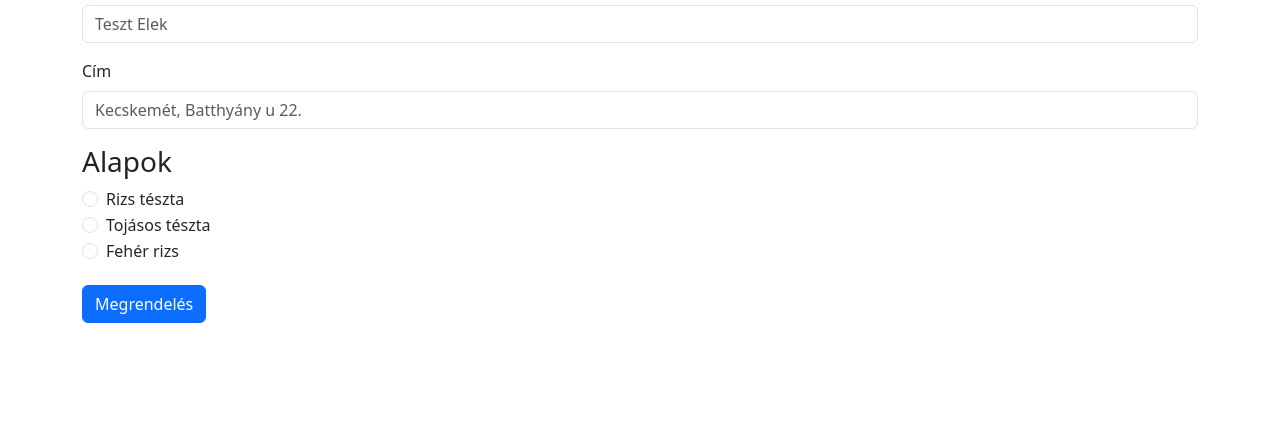
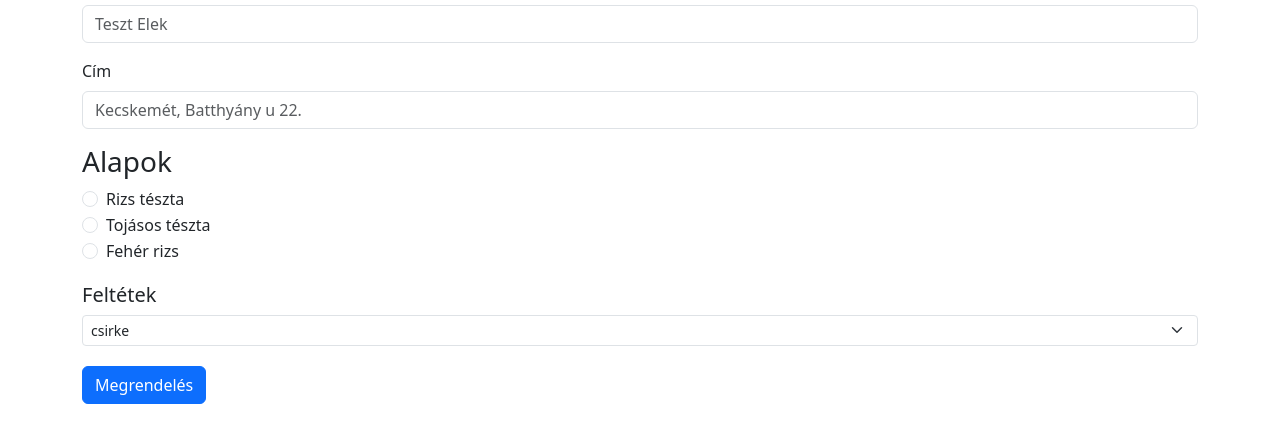
Before and after one commit to 1Snake001/takeout-restaurant-form, a plain HTML site: page frontend/public/index.html in a window 1280 px wide. Shown: the part 159-602 px from the top of the page. Drawn offline with nearby package versions, Linux system fonts and the light colour scheme.

Commit message:
topping select added to form

```diff
--- a/frontend/public/index.html
+++ b/frontend/public/index.html
@@ -80,10 +80,22 @@
           <label class="form-check-label" for="white-rice"> Fehér rizs </label>
           <div class="invalid-feedback">Alap választása kötelező!</div>
         </div>
+        <h5 id="topping">Feltétek</h5>
+        <div>
+          <select
+            class="form-select form-select-sm"
+            aria-label=".form-select-sm example"
+            required
+          >
+            <option selected value="chicken">csirke</option>
+            <option value="beef">marha</option>
+            <option value="smoked tofu">füstölt tofu</option>
+          </select>
+          <div class="invalid-feedback">Feltét választása kötelező!</div>
+        </div>
         <button type="submit" class="btn btn-primary">Megrendelés</button>
       </form>
     </div>
-
     <script
       src="https://cdn.jsdelivr.net/npm/bootstrap@5.3.0-alpha1/dist/js/bootstrap.bundle.min.js"
       integrity="sha384-w76AqPfDkMBDXo30jS1Sgez6pr3x5MlQ1ZAGC+nuZB+EYdgRZgiwxhTBTkF7CXvN"
--- a/frontend/public/style/style.css
+++ b/frontend/public/style/style.css
@@ -5,3 +5,6 @@
 .btn-primary{
     margin: 20px 0 20px 0;
 }
+#topping{
+    margin-top: 20px;
+}
```
